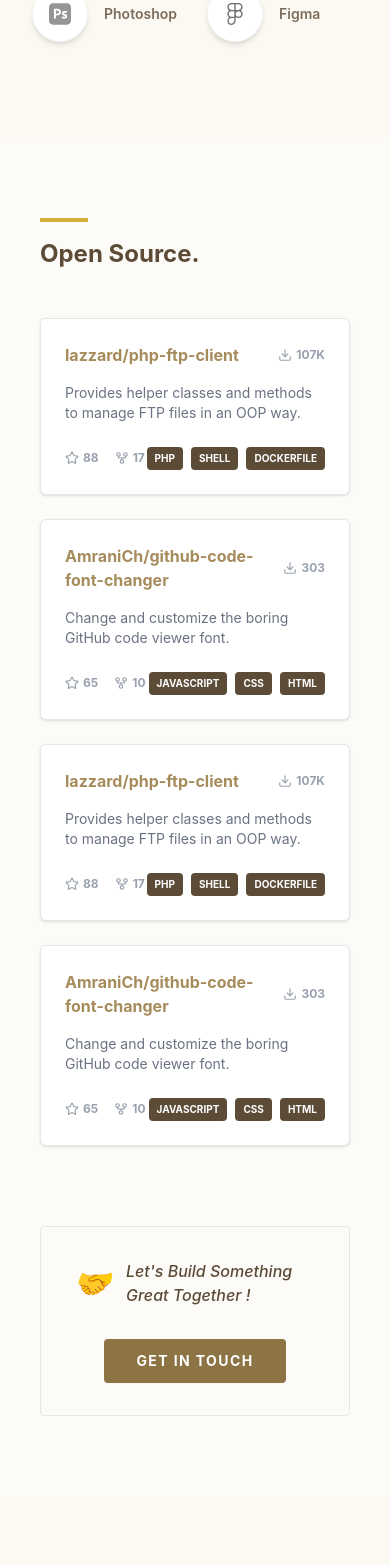
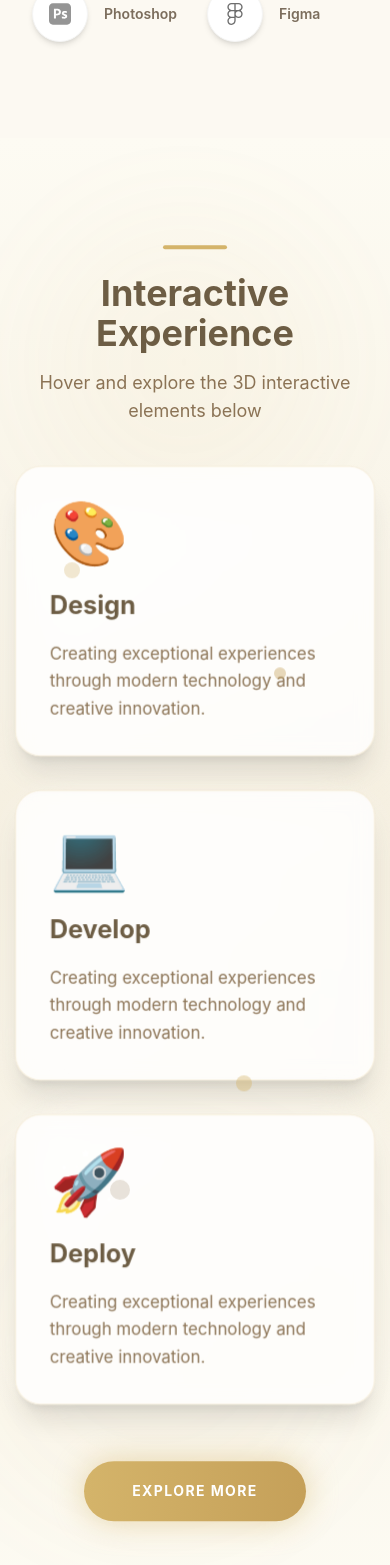
Before and after one commit to shivanshu2025/2vportfolio, a React (Vite) app: page / in a window 390 px wide. Shown: the part 4480-6045 px from the top of the page. Built offline with nearby package versions, Linux system fonts and the light colour scheme.

Commit message:
Updated Home.jsx

```diff
--- /dev/null
+++ b/src/components/Home/Interactive3DSection.jsx
@@ -0,0 +1,171 @@
+import React, { useRef } from 'react';
+import { motion, useScroll, useTransform, useMotionValue, useSpring } from 'framer-motion';
+
+const Interactive3DSection = () => {
+  const sectionRef = useRef(null);
+  const { scrollYProgress } = useScroll({
+    target: sectionRef,
+    offset: ["start end", "end start"]
+  });
+
+  const mouseX = useMotionValue(0);
+  const mouseY = useMotionValue(0);
+
+  const rotateX = useSpring(useTransform(mouseY, [-0.5, 0.5], [15, -15]), {
+    stiffness: 150,
+    damping: 20
+  });
+  const rotateY = useSpring(useTransform(mouseX, [-0.5, 0.5], [-15, 15]), {
+    stiffness: 150,
+    damping: 20
+  });
+
+  const y = useTransform(scrollYProgress, [0, 1], [100, -100]);
+  const opacity = useTransform(scrollYProgress, [0, 0.3, 0.7, 1], [0, 1, 1, 0]);
+
+  const handleMouseMove = (e) => {
+    const rect = e.currentTarget.getBoundingClientRect();
+    const centerX = rect.left + rect.width / 2;
+    const centerY = rect.top + rect.height / 2;
+    mouseX.set((e.clientX - centerX) / (rect.width / 2));
+    mouseY.set((e.clientY - centerY) / (rect.height / 2));
+  };
+
+  const handleMouseLeave = () => {
+    mouseX.set(0);
+    mouseY.set(0);
+  };
+
+  return (
+    <section
+      ref={sectionRef}
+      className="relative min-h-screen bg-gradient-to-b from-[#FDFBF3] via-[#F5EFE0] to-[#FDFBF3] py-24 px-6 overflow-hidden flex items-center justify-center"
+      onMouseMove={handleMouseMove}
+      onMouseLeave={handleMouseLeave}
+    >
+      <div className="absolute inset-0 opacity-30">
+        <div className="absolute top-20 left-10 w-72 h-72 bg-[#d4b46a]/20 rounded-full blur-3xl animate-pulse" />
+        <div className="absolute bottom-20 right-10 w-96 h-96 bg-[#C5A059]/20 rounded-full blur-3xl animate-pulse" style={{ animationDelay: '1s' }} />
+      </div>
+
+      <motion.div
+        style={{ opacity, y }}
+        className="max-w-6xl mx-auto relative z-10"
+      >
+        <div className="text-center mb-16">
+          <motion.div
+            initial={{ opacity: 0, y: 20 }}
+            whileInView={{ opacity: 1, y: 0 }}
+            viewport={{ once: true }}
+            className="inline-block"
+          >
+            <div className="w-16 h-1 bg-[#d4b46a] mx-auto mb-6 rounded-full" />
+            <h2 className="text-4xl md:text-6xl font-bold text-[#6D5D44] mb-4">
+              Interactive Experience
+            </h2>
+            <p className="text-[#8B7355] text-lg max-w-2xl mx-auto">
+              Hover and explore the 3D interactive elements below
+            </p>
+          </motion.div>
+        </div>
+
+        <div className="grid grid-cols-1 md:grid-cols-3 gap-8 perspective-1000">
+          {[
+            { title: "Design", icon: "🎨", color: "#d4b46a" },
+            { title: "Develop", icon: "💻", color: "#C5A059" },
+            { title: "Deploy", icon: "🚀", color: "#B5A48B" }
+          ].map((item, index) => (
+            <motion.div
+              key={index}
+              style={{
+                rotateX,
+                rotateY,
+                transformStyle: "preserve-3d"
+              }}
+              whileHover={{ scale: 1.05, z: 50 }}
+              className="relative group cursor-pointer"
+            >
+              <div className="absolute inset-0 bg-gradient-to-br from-white to-[#F5EFE0] rounded-3xl transform translate-y-2 group-hover:translate-y-4 transition-transform duration-300"
+                   style={{ filter: 'blur(20px)', opacity: 0.5 }} />
+
+              <motion.div
+                className="relative bg-white/80 backdrop-blur-sm rounded-3xl p-8 border border-[#d4b46a]/20 shadow-xl"
+                style={{
+                  transform: "translateZ(50px)",
+                  transformStyle: "preserve-3d"
+                }}
+              >
+                <motion.div
+                  style={{ transform: "translateZ(75px)" }}
+                  className="text-6xl mb-6 transform group-hover:scale-110 transition-transform duration-300"
+                >
+                  {item.icon}
+                </motion.div>
+
+                <motion.h3
+                  style={{ transform: "translateZ(50px)" }}
+                  className="text-2xl font-bold text-[#6D5D44] mb-4"
+                >
+                  {item.title}
+                </motion.h3>
+
+                <motion.p
+                  style={{ transform: "translateZ(25px)" }}
+                  className="text-[#8B7355] leading-relaxed"
+                >
+                  Creating exceptional experiences through modern technology and creative innovation.
+                </motion.p>
+
+                <motion.div
+                  style={{
+                    transform: "translateZ(100px)",
+                    backgroundColor: item.color
+                  }}
+                  className="absolute -top-4 -right-4 w-20 h-20 rounded-2xl opacity-0 group-hover:opacity-100 transition-opacity duration-300 blur-xl"
+                />
+              </motion.div>
+            </motion.div>
+          ))}
+        </div>
+
+        <motion.div
+          initial={{ opacity: 0, y: 30 }}
+          whileInView={{ opacity: 1, y: 0 }}
+          viewport={{ once: true }}
+          transition={{ delay: 0.4 }}
+          className="mt-20 text-center"
+        >
+          <motion.div
+            whileHover={{ scale: 1.1, rotateZ: 5 }}
+            whileTap={{ scale: 0.95 }}
+            className="inline-block"
+          >
+            <div className="relative group cursor-pointer">
+              <div className="absolute inset-0 bg-[#d4b46a] rounded-full blur-lg opacity-50 group-hover:opacity-75 transition-opacity" />
+              <div className="relative bg-gradient-to-r from-[#d4b46a] to-[#C5A059] text-white px-12 py-5 rounded-full font-bold text-sm tracking-widest uppercase">
+                Explore More
+              </div>
+            </div>
+          </motion.div>
+        </motion.div>
+
+        <div className="absolute top-1/4 left-10 w-4 h-4 bg-[#d4b46a]/30 rounded-full animate-bounce" style={{ animationDelay: '0s' }} />
+        <div className="absolute top-1/3 right-20 w-3 h-3 bg-[#C5A059]/40 rounded-full animate-bounce" style={{ animationDelay: '0.5s' }} />
+        <div className="absolute bottom-1/4 left-1/4 w-5 h-5 bg-[#B5A48B]/30 rounded-full animate-bounce" style={{ animationDelay: '1s' }} />
+        <div className="absolute bottom-1/3 right-1/3 w-4 h-4 bg-[#d4b46a]/40 rounded-full animate-bounce" style={{ animationDelay: '1.5s' }} />
+      </motion.div>
+
+      <style dangerouslySetInnerHTML={{ __html: `
+        .perspective-1000 {
+          perspective: 1000px;
+        }
+        @keyframes float {
+          0%, 100% { transform: translateY(0px); }
+          50% { transform: translateY(-20px); }
+        }
+      ` }} />
+    </section>
+  );
+};
+
+export default Interactive3DSection;
--- a/src/pages/Home.jsx
+++ b/src/pages/Home.jsx
@@ -3,6 +3,7 @@ import HeroSection from '../components/Home/HeroSection';
 import AboutSection from '../components/Home/AboutSection';
 import ValuesSection from '../components/Home/ValuesSection';
 import SkillsSection from '../components/Home/SkillsSection';
+import Interactive3DSection from '../components/Home/Interactive3DSection';
 import { OpenSourceSection } from '../components/Home/OpenSourceSection';
 import TestimonialSection from '../components/Home/TestimonialCard';
 import ContactSection from '../components/Home/ContactSection';
@@ -14,6 +15,7 @@ const Home = () => {
       <AboutSection/>
       <ValuesSection/>
       <SkillsSection/>
+      <Interactive3DSection/>
       <OpenSourceSection/>
       <TestimonialSection/>
       <ContactSection/>
```
